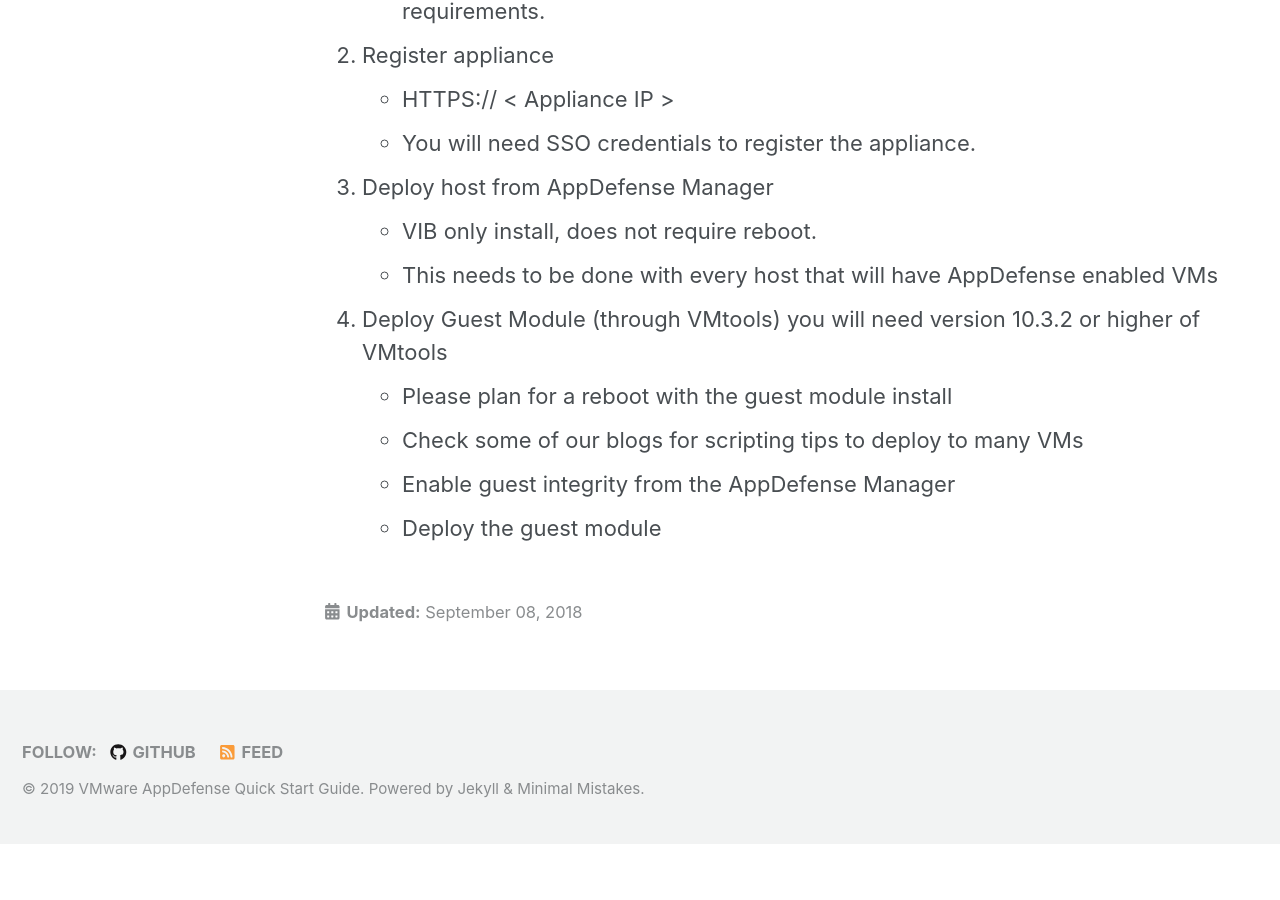
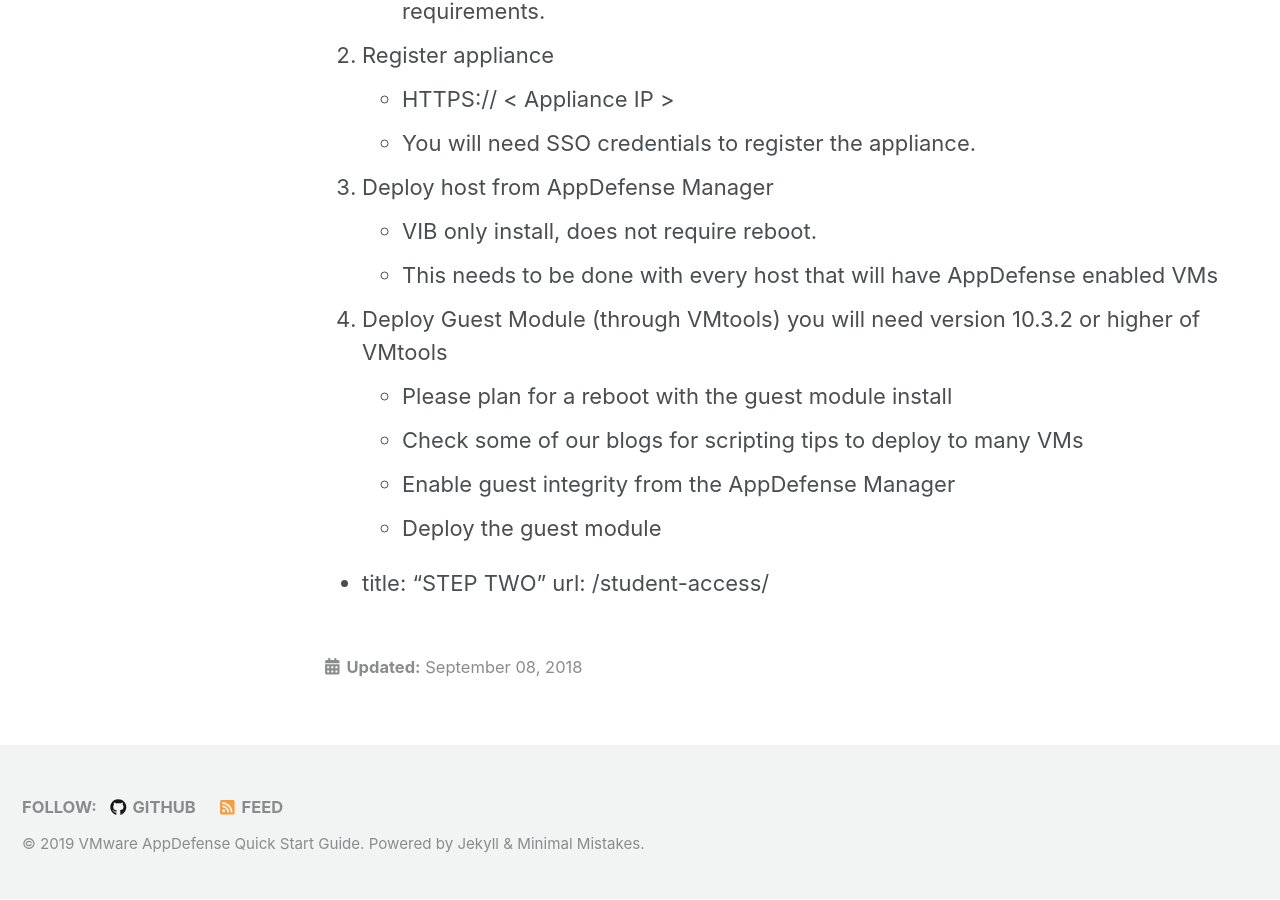
Before and after one commit to vmware-csa-team/AppDefense-Quick-Start-Guide, a Jekyll site: the page built from AppD Pages/deploy.md, in a window 1280 px wide and 900 px high, scrolled down 2402 px. Built offline with Jekyll 4.4.1, drawn with Linux system fonts in a browser that asks for light colours; nearby versions of some CDN libraries; before the commit the page ends 3247 px from its top, so only the background shows below that.

Commit message:
Update deploy.md

```diff
--- a/AppD Pages/deploy.md
+++ b/AppD Pages/deploy.md
@@ -58,3 +58,6 @@
 - Check some of our blogs for scripting tips to deploy to many VMs
 - Enable guest integrity from the AppDefense Manager
 - Deploy the guest module
+
+- title: "STEP TWO"
+    url: /student-access/
```
